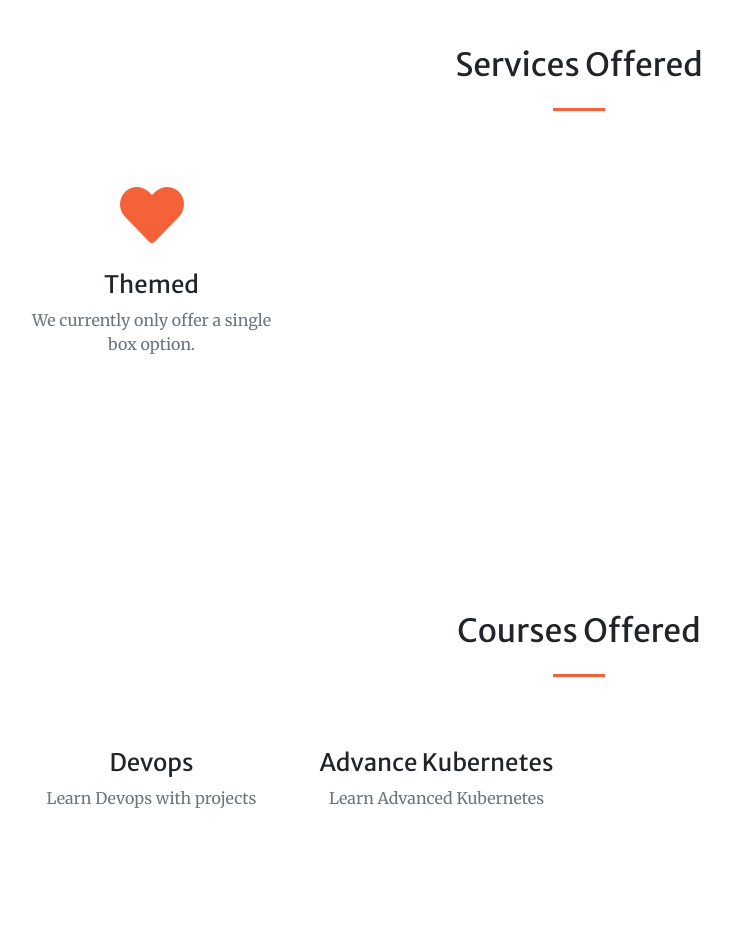
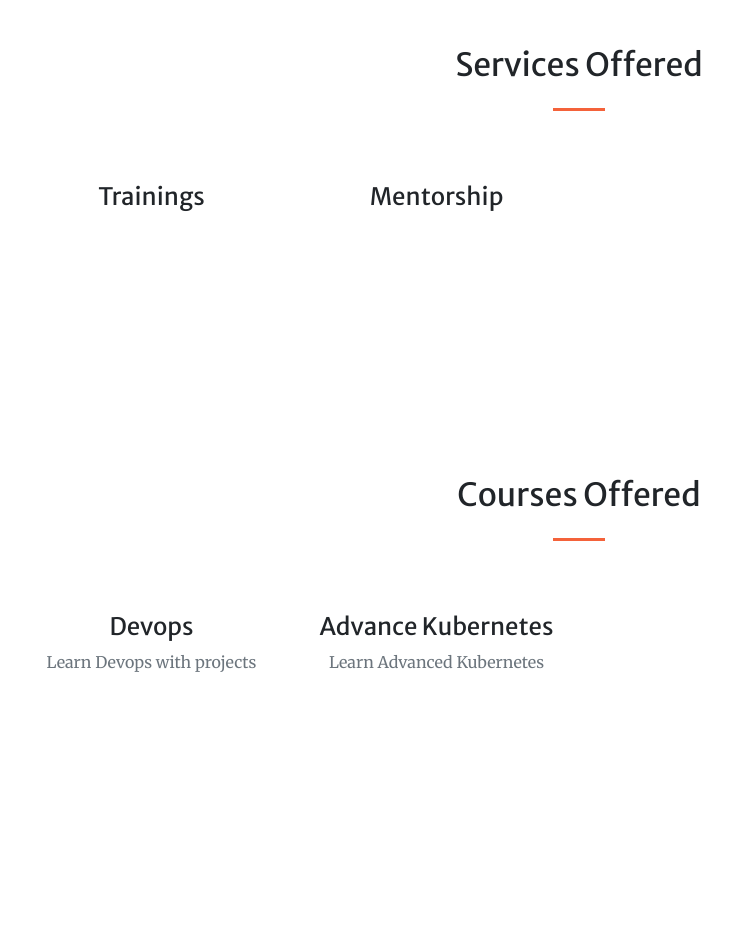
Before and after one commit to sivadevopswithcloud/webapp, a plain HTML site: page index.html in a window 1280 px wide. Shown: the part 1360-2287 px from the top of the page, without its empty margins (61-793 px from the left). Drawn offline with nearby package versions, Linux system fonts and the light colour scheme.

Commit message:
modified few areas

```diff
--- a/index.html
+++ b/index.html
@@ -69,9 +69,12 @@
                 <div class="row">
                     <div class="col-lg-3 col-md-6 text-center">
                         <div class="mt-5">
-                            <i class="fas fa-4x fa-heart text-primary mb-4"></i>
-                            <h3 class="h4 mb-2">Themed</h3>
-                            <p class="text-muted mb-0">We currently only offer a single box option.</p>
+                            <h3 class="h4 mb-2">Trainings</h3>
+                        </div>
+                    </div>
+                    <div class="col-lg-3 col-md-6 text-center">
+                        <div class="mt-5">
+                            <h3 class="h4 mb-2">Mentorship</h3>
                         </div>
                     </div>
                 </div>
```
